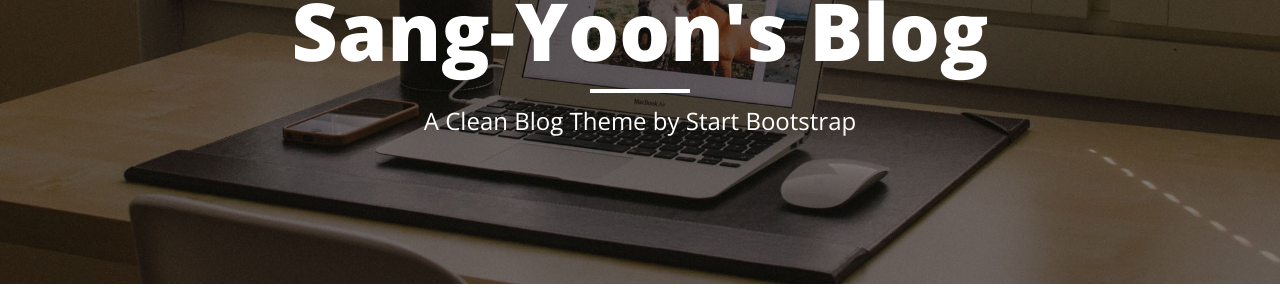
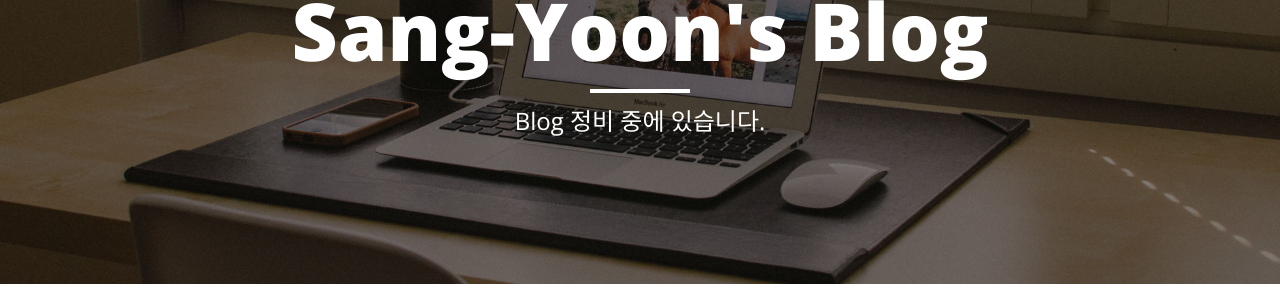
Before and after one commit to pinetree408/pinetree408.github.io, a Jekyll site: the page built from index.html, in a window 1280 px wide. Shown: the part 164-464 px from the top of the page. Built offline with Jekyll 4.4.1, drawn with Linux system fonts in a browser that asks for light colours; nearby versions of some CDN libraries.

Commit message:
change blog's subtitle

```diff
--- a/index.html
+++ b/index.html
@@ -12,7 +12,7 @@ title: Sang-Yoon's Blog
 				<div class="site-heading">
 					<h1>Sang-Yoon's Blog</h1>
 					<hr class="small">
-                        <span class="subheading">A Clean Blog Theme by Start Bootstrap</span>
+					<span class="subheading">Blog 정비 중에 있습니다.</span>
 				</div>
 			</div>
 		</div>
```
Lines whose indentation alone changed are shown as unchanged.
